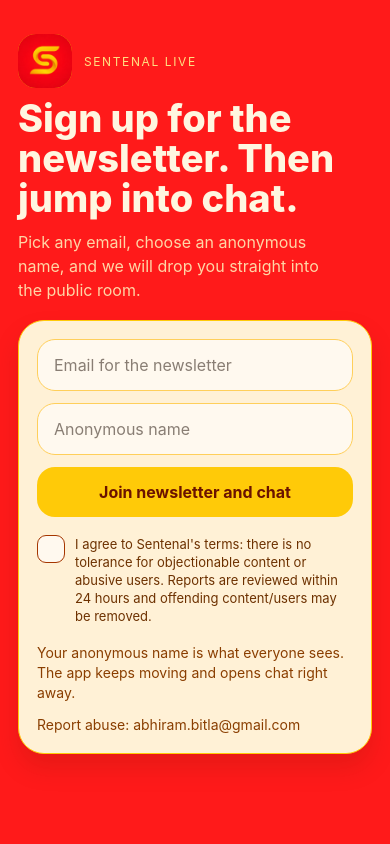
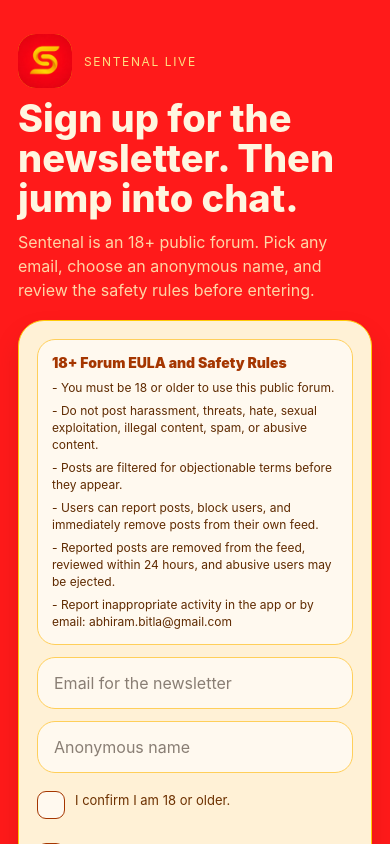
Before and after one commit to abhiram-bitla/sentenal-mobile, a React Native app: screen / in a window 390 px wide. Shown: the top 844 px of the page. Built offline with nearby package versions, Linux system fonts and the light colour scheme.

Commit message:
Add visible App Review safety features

```diff
--- a/App.js
+++ b/App.js
@@ -43,8 +43,16 @@
   }
 ];
 const TERMS_TEXT =
-  "I agree to Sentenal's terms: there is no tolerance for objectionable content or abusive users. Reports are reviewed within 24 hours and offending content/users may be removed.";
+  "I agree to the Sentenal EULA and forum rules. Sentenal is an 18+ public forum with no tolerance for objectionable content or abusive users.";
 const MODERATION_EMAIL = "abhiram.bitla@gmail.com";
+const SAFETY_RULES = [
+  "You must be 18 or older to use this public forum.",
+  "Do not post harassment, threats, hate, sexual exploitation, illegal content, spam, or abusive content.",
+  "Posts are filtered for objectionable terms before they appear.",
+  "Users can report posts, block users, and immediately remove posts from their own feed.",
+  "Reported posts are removed from the feed, reviewed within 24 hours, and abusive users may be ejected.",
+  `Report inappropriate activity in the app or by email: ${MODERATION_EMAIL}`
+];
 
 export default function App() {
   const [email, setEmail] = useState("");
@@ -55,6 +63,7 @@
   const [savedAlias, setSavedAlias] = useState("");
   const [messages, setMessages] = useState([]);
   const [loading, setLoading] = useState(false);
+  const [confirmedAdult, setConfirmedAdult] = useState(false);
   const [acceptedTerms, setAcceptedTerms] = useState(false);
   const [statusMessage, setStatusMessage] = useState("");
   const [blockedUsers, setBlockedUsers] = useState([]);
@@ -234,8 +243,13 @@
   }
 
   async function handleEmailSubmit() {
+    if (!confirmedAdult) {
+      setStatusMessage("Please confirm you are 18 or older before joining.");
+      return;
+    }
+
     if (!acceptedTerms) {
-      setStatusMessage("Please agree to the Sentenal safety terms before joining.");
+      setStatusMessage("Please agree to the Sentenal EULA and safety terms before joining.");
       return;
     }
 
@@ -289,7 +303,13 @@
 
   async function reportMessage(item) {
     setHiddenMessageIds((current) => [...new Set([...current, item.id])]);
-    setStatusMessage("Report submitted. We review reports within 24 hours.");
+    setStatusMessage(
+      "Report submitted. The post was removed from your feed and will be reviewed within 24 hours."
+    );
+
+    if (item.id.startsWith("starter-")) {
+      return;
+    }
 
     try {
       await request(`/api/messages/${item.id}/report`, {
@@ -306,7 +326,7 @@
 
   function blockUser(item) {
     setBlockedUsers((current) => [...new Set([...current, item.userEmail])]);
-    setStatusMessage(`${item.userAlias || item.userEmail} is blocked from your feed.`);
+    setStatusMessage(`${item.userAlias || item.userEmail} is blocked and hidden from your feed.`);
   }
 
   async function removeMessageFromFeed(item) {
@@ -353,8 +373,9 @@
         alias: savedAlias
       });
       resetEmail();
+      setConfirmedAdult(false);
       setAcceptedTerms(false);
-      setStatusMessage("Your account deletion request is complete.");
+      setStatusMessage("Your account and posts have been deleted.");
     } catch (error) {
       setStatusMessage(error.message);
     } finally {
@@ -395,12 +416,20 @@
             </View>
             <Text style={styles.title}>Sign up for the newsletter. Then jump into chat.</Text>
             <Text style={styles.subtitle}>
-              Pick any email, choose an anonymous name, and we will drop you
-              straight into the public room.
+              Sentenal is an 18+ public forum. Pick any email, choose an
+              anonymous name, and review the safety rules before entering.
             </Text>
           </View>
 
           <View style={styles.card}>
+            <View style={styles.rulesCard}>
+              <Text style={styles.rulesTitle}>18+ Forum EULA and Safety Rules</Text>
+              {SAFETY_RULES.map((rule) => (
+                <Text key={rule} style={styles.rulesText}>
+                  - {rule}
+                </Text>
+              ))}
+            </View>
             <TextInput
               autoCapitalize="none"
               keyboardType="email-address"
@@ -418,12 +447,14 @@
               value={alias}
               onChangeText={setAlias}
             />
-            <Pressable style={styles.primaryButton} onPress={handleEmailSubmit}>
-              {loading ? (
-                <ActivityIndicator color="#fff8f0" />
-              ) : (
-                <Text style={styles.primaryButtonText}>Join newsletter and chat</Text>
-              )}
+            <Pressable
+              style={styles.termsRow}
+              onPress={() => setConfirmedAdult((current) => !current)}
+            >
+              <View style={[styles.checkbox, confirmedAdult && styles.checkboxActive]}>
+                <Text style={styles.checkboxText}>{confirmedAdult ? "OK" : ""}</Text>
+              </View>
+              <Text style={styles.termsText}>I confirm I am 18 or older.</Text>
             </Pressable>
             <Pressable
               style={styles.termsRow}
@@ -433,6 +464,13 @@
                 <Text style={styles.checkboxText}>{acceptedTerms ? "OK" : ""}</Text>
               </View>
               <Text style={styles.termsText}>{TERMS_TEXT}</Text>
+            </Pressable>
+            <Pressable style={styles.primaryButton} onPress={handleEmailSubmit}>
+              {loading ? (
+                <ActivityIndicator color="#fff8f0" />
+              ) : (
+                <Text style={styles.primaryButtonText}>Join newsletter and chat</Text>
+              )}
             </Pressable>
             <Text style={styles.helperText}>
               Your anonymous name is what everyone sees. The app keeps moving and
@@ -469,11 +507,12 @@
         </View>
 
         <View style={styles.safetyCard}>
-          <Text style={styles.safetyTitle}>Safety controls</Text>
+          <Text style={styles.safetyTitle}>18+ Safety controls</Text>
           <Text style={styles.safetyText}>
-            Zero tolerance for abusive or objectionable content. Reported posts are
-            removed from the feed and reviewed within 24 hours. Contact:
-            {" "}{MODERATION_EMAIL}
+            Zero tolerance for abusive or objectionable content. Use Report to
+            flag a post, Block user to hide a user, and Remove to immediately
+            take a post out of your feed. Reported posts are reviewed within 24
+            hours and abusive users may be ejected. Contact: {MODERATION_EMAIL}
           </Text>
           <Pressable
             onPress={confirmDeleteAccount}
@@ -498,7 +537,6 @@
               <Text style={styles.messageMeta}>
                 {new Date(item.createdAt).toLocaleString()}
               </Text>
-              {!item.id.startsWith("starter-") ? (
               <View style={styles.messageActions}>
                 <Pressable
                   style={styles.actionButton}
@@ -518,7 +556,6 @@
                   </Text>
                 </Pressable>
               </View>
-              ) : null}
             </View>
           )}
         />
@@ -635,6 +672,25 @@
   secondaryButtonText: {
     color: "#fff4d8",
     fontWeight: "700"
+  },
+  rulesCard: {
+    backgroundColor: "#fff9ef",
+    borderRadius: 18,
+    borderWidth: 1,
+    borderColor: "#ffcf5a",
+    padding: 14,
+    gap: 6
+  },
+  rulesTitle: {
+    color: "#a53600",
+    fontSize: 14,
+    fontWeight: "900",
+    marginBottom: 2
+  },
+  rulesText: {
+    color: "#5f2a00",
+    fontSize: 12,
+    lineHeight: 17
   },
   termsRow: {
     flexDirection: "row",
```
Also changed, not shown: 1 other file (tests, documents, lock files or other folders). Lines whose indentation alone changed are shown as unchanged.
